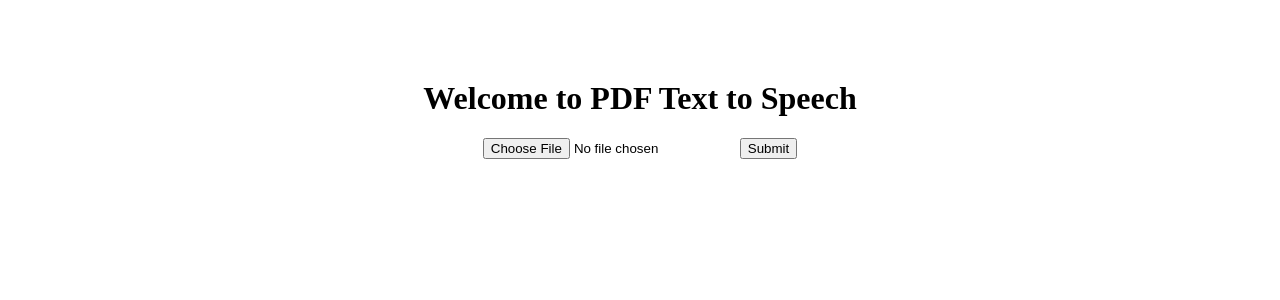
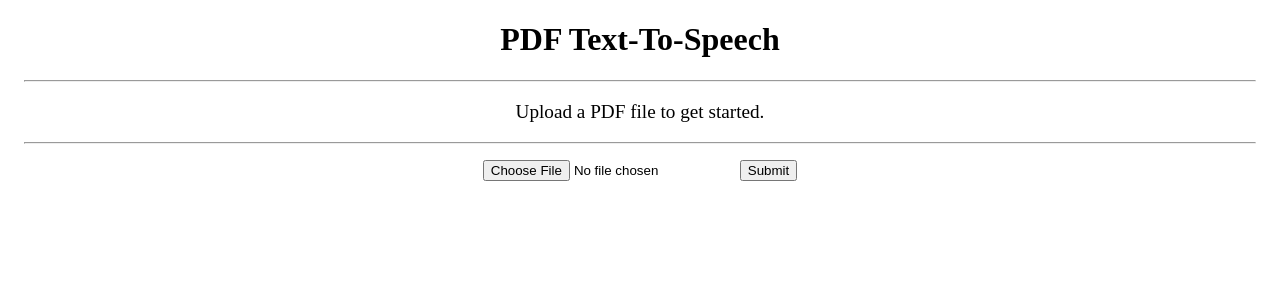
Before and after one commit to andreicozma1/pdf-text-to-speech, a Flask app: page / in a window 1280 px wide. Shown: the top 300 px of the page. Run offline with Flask 2, Linux system fonts and the light colour scheme.

Commit message:
General improvements to interface, error handling, and condensed HTML files into one.

```diff
--- a/app.py
+++ b/app.py
@@ -18,29 +18,47 @@ def allowed_file(filename):
            filename.rsplit('.', 1)[1].lower() in ALLOWED_EXTENSIONS
 
 @app.route("/")
-def index():
-    return render_template("./index.html")
+def index(message = "Upload a PDF file to get started."):
+    # get data from request 'message'
+    return render_template("./index.html", message=message)
 
 @app.route('/<upload_id>')
 def player(upload_id):
     upload_dir_path = os.path.join(app.config['UPLOAD_FOLDER'], upload_id)
     if not upload_id or not os.path.exists(upload_dir_path):
-        return redirect(url_for('index'))
+        r = render_template("./index.html", message="Error: Requested an invalid Document ID. Please upload a new document.")
+        return r
 
     # get query param
     query = request.args.get('action')
     print(f"Query: {query}")
 
-    p = PDF_TTS(os.path.join(upload_dir_path, 'document.pdf'))
+    # Find all PDF files in the upload directory
+    pdf_files = [f for f in os.listdir(upload_dir_path) if f.endswith('.pdf')]
+
+    # If there are no PDF files, remove the upload directory
+    if not pdf_files:
+        os.rmdir(upload_dir_path)
+        r = render_template("./index.html", message="Error: No PDF files found in upload directory")
+        return r
+
+    # If there are more than one PDF files, return error
+    if len(pdf_files) > 1:
+        r =  render_template("./index.html", message="Error: More than one PDF file found in the upload directory")
+        return r
+
+    fname_pdf = pdf_files[0]
+    fname_txt = fname_pdf.replace('.pdf', '.txt')
+    p = PDF_TTS(os.path.join(upload_dir_path, fname_pdf))
     data = p.get_data()
 
     if not query:
-        return render_template("./player.html", id=upload_id, data=data)
+        return render_template("./index.html", id=upload_id, data=data)
 
     # check if query is valid
     valid_queries = ['process', 'stream', 'download_pdf', 'download_txt', 'clean']
     if query not in valid_queries:
-        return redirect(url_for('index'))
+        return render_template("./index.html", message="Error: Invalid query")
     elif query == 'process':
         p.process()
         return redirect(upload_id)
@@ -54,34 +72,44 @@ def player(upload_id):
         stream_index = int(stream_index)
         return Response(p.stream_one(stream_index), mimetype="audio/x-wav")
     elif query == 'download_pdf':
-        return send_from_directory(upload_dir_path, "document.pdf", as_attachment=True)
+        if not os.path.exists(os.path.join(upload_dir_path, fname_pdf)):
+            r = render_template("./index.html", message="Error: PDF file not found")
+            return r
+        return send_from_directory(upload_dir_path, fname_pdf, as_attachment=True)
     elif query == 'download_txt':
-        return send_from_directory(upload_dir_path, "document.txt", as_attachment=True)
+        if not os.path.exists(os.path.join(upload_dir_path, fname_txt)):
+            r = render_template("./index.html", message="Error: TXT file not found")
+            return r
+        return send_from_directory(upload_dir_path, fname_txt, as_attachment=True)
 
     # if not is_processed and not p.process():
         # resp = make_response(redirect('index'))
         # return resp
     # return send_fom_directory(app.config['UPLOAD_FOLDER'],         filename)r
 
-@app.route("/upload", methods = ['GET', 'POST'])
+@app.route("/upload", methods = ['POST'])
 def upload():
     if request.method == "POST":
         if 'file' not in request.files:
-            return 'File not found'
+            r = redirect(url_for('index', message='Upload file not found'))
+            return r
 
         f = request.files["file"]
 
         if f.filename == '':
-            return "File not selected"
+            r = redirect(url_for('index', message="Upload file not selected"))
+            return r
 
         if f and allowed_file(f.filename):
             upload_id = secrets.token_urlsafe(36)
             os.makedirs(os.path.join(app.config['UPLOAD_FOLDER'], upload_id))
-            f.save(os.path.join(app.config['UPLOAD_FOLDER'], upload_id, "document.pdf"))
-            resp = make_response(redirect(upload_id))
+            f.save(os.path.join(app.config['UPLOAD_FOLDER'], upload_id, f.filename))
+
+            resp = make_response(redirect(url_for('player', upload_id=upload_id, action='process')))
             return resp
         else:
-            return "File not allowed"
+            r = redirect(url_for('index', message="Upload file not allowed"))
+            return r
 
 
 if __name__ == "__main__":
--- a/templates/index.html
+++ b/templates/index.html
@@ -2,18 +2,134 @@
 <html lang="en">
   <head>
     <meta charset="UTF-8" />
+    <meta name="viewport" content="width=device-width, initial-scale=1.0" />
     <title>PDF TTS</title>
+    <style>
+      div {
+        margin: 1em;
+      }
+
+      p,
+      a {
+        font-size: 1.2em;
+      }
+
+      audio {
+        width: 80%;
+      }
+
+      a:hover {
+        color: #7a7aff;
+        cursor: pointer;
+      }
+
+      .active {
+        color: #0000ff;
+        cursor: pointer;
+      }
+
+      .center {
+        text-align: center;
+      }
+
+      #textbox {
+        margin: 2em;
+      }
+
+      .slider {
+        display: block;
+        width: 80%;
+        margin: 1em auto;
+      }
+
+      #currentText {
+        font-weight: bold;
+      }
+    </style>
   </head>
   <body>
+    <div class="center">
+      <h1>PDF Text-To-Speech</h1>
+
+      <hr class="dashed" />
+
+      {% if message is defined and message%}
+
+      <p>{{message}}</p>
+      <hr class="dashed" />
+
+      {% endif %}
+
+      {% if data is defined and data and id is defined and id%}
+
+      <p>ID: {{id}}</p>
+      <p>File Name: {{data.file_name}}</p>
+      <p>Page Count: {{data.page_count}}</p>
+      <p>Has Links?: {{data.has_links}}</p>
+      <p>Has Annotations?: {{data.has_annots}}</p>
+      <p>Is Encrypted?: {{data.is_encrypted}}</p>
+      <p>Is Password Protected?: {{data.is_password_protected}}</p>
+      <p>TOC: {{data.toc}}</p>
+      <p>Is Processed?: {{data.is_processed}}</p>
+
+      <div>
+        <button onclick="process()" id="btn_process">Process</button>
+        <button onclick="clean()" id="btn_clean">Clean</button>
+        <button onclick="download_pdf()" id="btn_download_pdf">
+          Download PDF
+        </button>
+        <button onclick="download_txt()" id="btn_download_txt">
+          Download TXT
+        </button>
+      </div>
+
+      <hr class="dashed" />
+
+      <div id="controlsBox">
+        <p id="progressText"></p>
+        <button onclick="prev()">Prev</button>
+        <button onclick="toggle_play()" id="btn_play">Play</button>
+        <button onclick="next()">Next</button>
+        <input
+          type="range"
+          min="0"
+          step="1"
+          class="slider"
+          id="progressRange"
+          onmouseup="seek_to_index(this.value)"
+          onkeyup="seek_to_index(this.value)"
+        />
+      </div>
+
+      <p id="currentText"></p>
+
+      <audio src="" type="audio/wav" id="audio_source">
+        Your browser does not support the audio element.
+      </audio>
+    </div>
+
+    <hr class="dashed" />
+
+    <div id="textbox"></div>
+
+    <script>
+      const data = {{ data| tojson | safe}}
+      console.log(data)
+    </script>
+    <script src="{{url_for('static', filename='scripts.js')}}"></script>
+
+    {% else %}
+
     <form
       action="http://localhost:5000/upload"
       method="POST"
       enctype="multipart/form-data"
-      style="text-align: center; margin: 5em;"
+      style="text-align: center; margin: 1em"
     >
-      <h1>Welcome to PDF Text to Speech</h1>
       <input type="file" name="file" />
       <input type="submit" />
     </form>
+
+    {% endif %}
   </body>
 </html>
```
Also changed, not shown: src/lib.py (+30 -21 lines), templates/player.html (deleted, +0 -108 lines).
